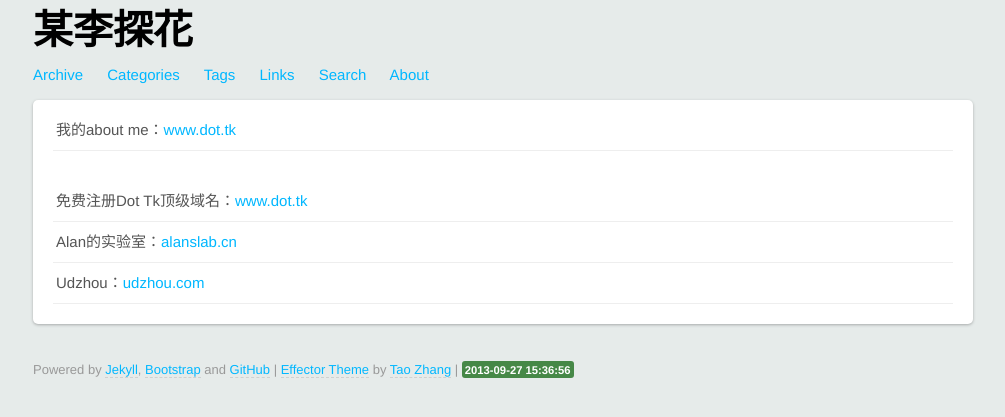
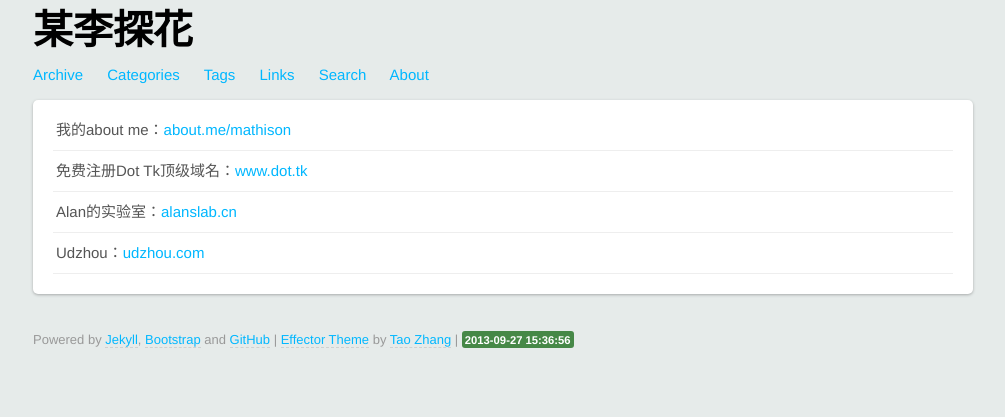
Before and after one commit to kaidee/kaidee.github.com, a Jekyll site: the page built from links.html, in a window 1280 px wide. Shown: the top 417 px of the page, without its empty margins (137-1142 px from the left). Built offline with Jekyll 4.4.1, drawn with Linux system fonts in a browser that asks for light colours; Markdown is read by kramdown in place of the engine named in the settings.

Commit message:
add a link

```diff
--- a/links.html
+++ b/links.html
@@ -5,7 +5,7 @@ permalink: /links/
 ---
 <div class="wrapper">
 <ul class="postsList">
-<li>我的about me：<a href="http://about.me/mathison" target="_blank">www.dot.tk</a></li><br>
+<li>我的about me：<a href="http://about.me/mathison" target="_blank">about.me/mathison</a></li>
 <li>免费注册Dot Tk顶级域名：<a href="http://www.dot.tk/zh/index.html?lang=zh" target="_blank">www.dot.tk</a></li>
 <li>Alan的实验室：<a href="http://alanslab.cn/" target="_blank">alanslab.cn</a></li>
 <li>Udzhou：<a href="http://www.udzhou.com/" target="_blank">udzhou.com</a></li>
```
